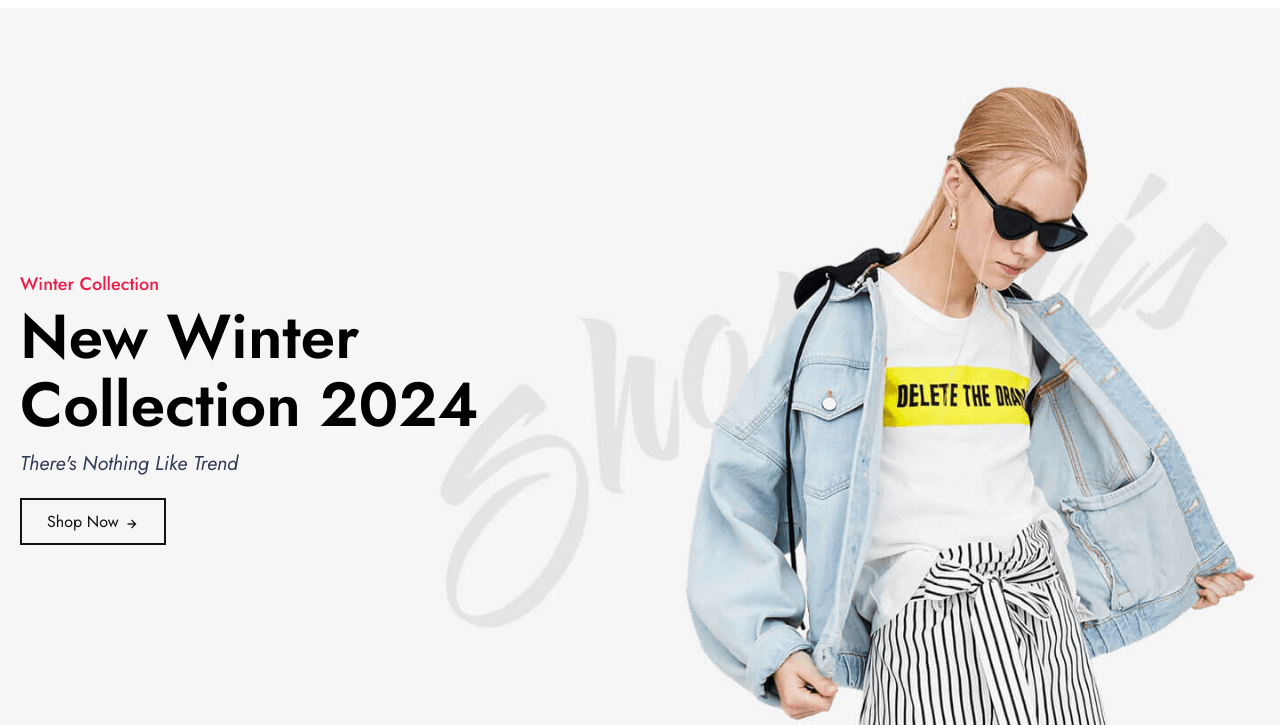
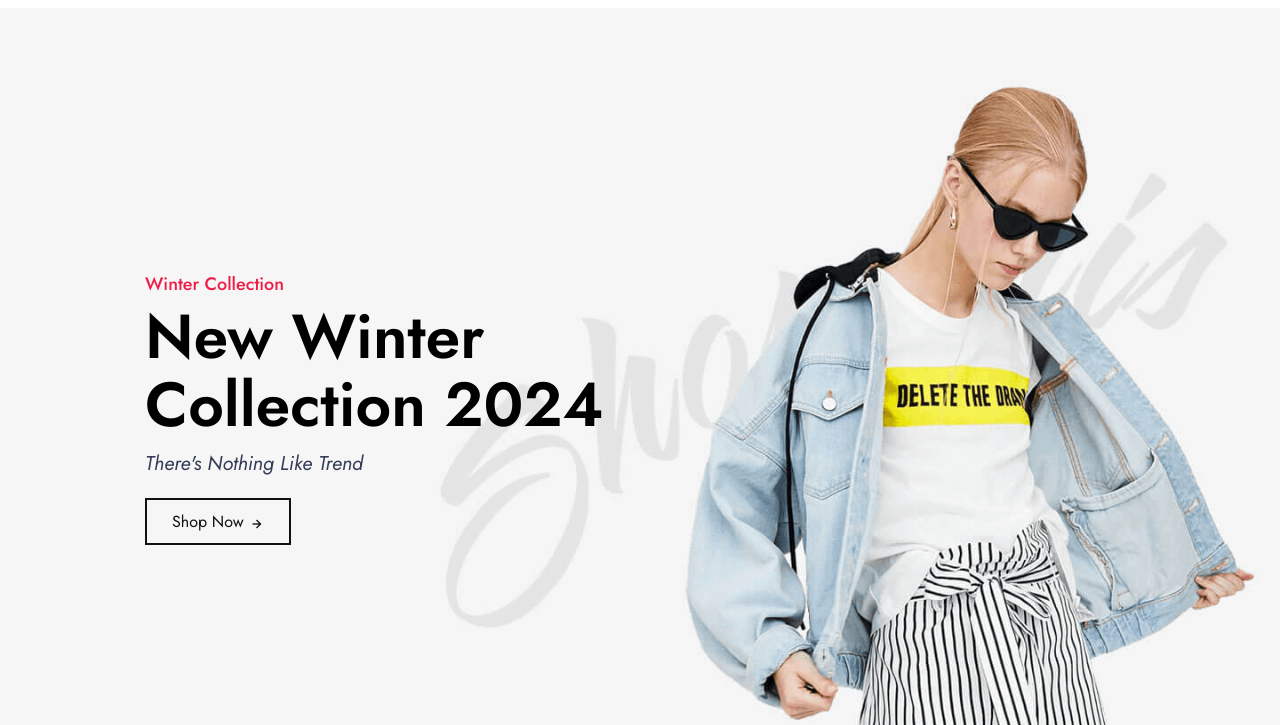
Before and after one commit to Saim-Ahmed007/E-Commerce-Landing-Page, a plain HTML site: page index.html in a window 1280 px wide. Shown: the part 72-797 px from the top of the page. Drawn offline with nearby package versions, Linux system fonts and the light colour scheme.

Commit message:
main section changes something

```diff
--- a/styles.css
+++ b/styles.css
@@ -69,8 +69,7 @@ header{
 
 section{
     margin-top: 80px;
-    /* margin-left: 120px;
-    margin-right: 120px; */
+
 }
 
 .main-home{
@@ -90,6 +89,9 @@ section{
     font-weight: 500;
     text-transform: capitalize;
 
+}
+.main-text{
+    margin-left: 125px;
 }
 .main-text h1{
     color: #000;
```
